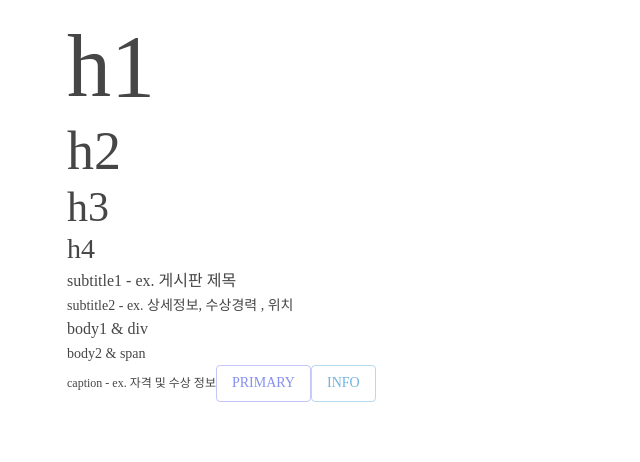
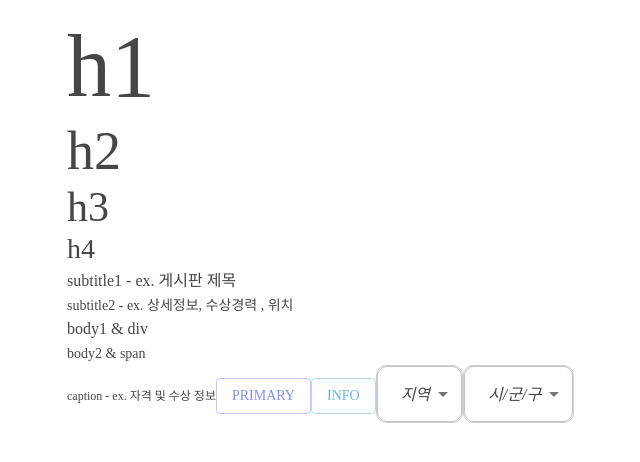
Before and after one commit to bodyBuddy-v2/bodyBuddy_V2, a Next.js app: page / in a window 1280 px wide. Shown: the top 462 px of the page, without its empty margins (313-953 px from the left). Built offline with nearby package versions, Linux system fonts and the light colour scheme; a web font is replaced by a local one.

Commit message:
- select component 개발(단일 선택)

```diff
--- a/src/app/page.tsx
+++ b/src/app/page.tsx
@@ -1,9 +1,15 @@
 "use client";
 import Button from "@/components/Button/Button";
 import Typography from "@/components/Typography";
-import React from "react";
+import React, { useState } from "react";
+import Select from "@/components/Select";
+import city from "@/data/city";
+import district from "@/data/district";
 
 const Home: React.FC = () => {
+  const [selectCity, setSelectCity] = useState<string>("");
+  const [selectDistrict, setSelectDistrict] = useState<string>("");
+
   return (
     <div>
       <Typography variant="h1">h1</Typography>
@@ -23,6 +29,24 @@ const Home: React.FC = () => {
       <Button variant="outlined" color="info">
         info
       </Button>
+      <Select
+        currentSelectedData={selectCity}
+        items={city}
+        label="지역"
+        placeholder="지역"
+        width={140}
+        onSetCurrentSelected={setSelectCity}
+      ></Select>
+      <Select
+        items={district[selectCity]}
+        currentSelectedData={selectDistrict}
+        placeholder="시/군/구"
+        label="구"
+        width={150}
+        onSetCurrentSelected={setSelectDistrict}
+      ></Select>
+      {selectCity}
+      {selectDistrict}
     </div>
   );
 };
--- /dev/null
+++ b/src/components/Select.tsx
@@ -0,0 +1,89 @@
+"use client";
+import { useState, useEffect, Dispatch, SetStateAction } from "react";
+import { Select as MuiSelect, SelectChangeEvent } from "@mui/material";
+import { MenuItem } from "@mui/material";
+import styled from "@emotion/styled";
+import type { SelectProps } from "@mui/material";
+
+export type StyleSelectType = {
+  height?: number;
+  width?: number;
+};
+
+interface ISelect extends StyleSelectType, SelectProps {
+  children?: React.ReactNode;
+  items: Array<string>;
+  placeholder?: string;
+  label?: string;
+  currentSelectedData?: string;
+  onSetCurrentSelected: Dispatch<SetStateAction<string>>;
+}
+
+const Select = (props: ISelect) => {
+  const {
+    items,
+    placeholder,
+    height,
+    width,
+    displayEmpty,
+    label,
+    currentSelectedData,
+    onSetCurrentSelected,
+    ...others
+  } = props;
+  const [selected, setSelected] = useState("");
+
+  const handleChange = (event: SelectChangeEvent) => {
+    const newValue = event.target.value;
+    setSelected(newValue);
+    onSetCurrentSelected(newValue);
+  };
+
+  // useEffect(() => {
+  //   if (currentSelectedData) {
+  //     setSelected(currentSelectedData);
+  //   }
+  // }, [currentSelectedData]);
+
+  useEffect(() => {
+    setSelected(""); // items가 변경될 때 selected 값을 초기화
+    onSetCurrentSelected(""); // 선택된 값으로 사용할 상태도 초기화
+  }, [items]);
+
+  return (
+    <>
+      <StyledSelect
+        value={selected}
+        onChange={handleChange}
+        displayEmpty
+        renderValue={(selected: string) => {
+          if (!selected) {
+            return <em>{placeholder ? placeholder : "None"}</em>;
+          }
+
+          return selected;
+        }}
+        width={width}
+        height={height}
+        {...others}
+      >
+        {items?.map((item: string, idx: number) => (
+          <MenuItem value={item} key={`${item}-${idx}`}>
+            {item}
+          </MenuItem>
+        ))}
+      </StyledSelect>
+    </>
+  );
+};
+
+export default Select;
+
+const StyledSelect = styled(MuiSelect)<StyleSelectType>`
+  border: 1px solid #cdcdcd;
+  border-radius: 10px;
+  padding-left: 10px;
+  min-width: ${({ width }) => width || "200px"};
+  min-height: ${({ height }) => height || "30px"};
+  box-sizing: content-box;
+`;
```
